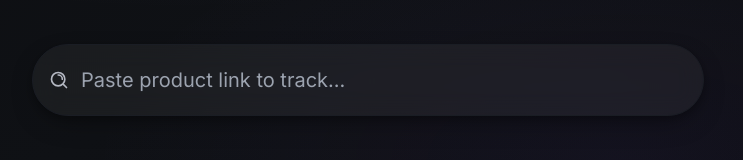
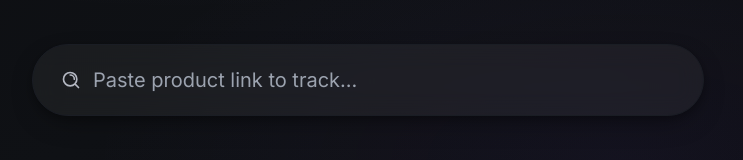
Before and after one commit to fareezmir/smart-price-tracker, a Next.js app in the folder frontend/: page / in a window 1280 px wide. Shown: the part 436-596 px from the top of the page, without its empty margins (272-1015 px from the left). Built offline with nearby package versions, Linux system fonts and the light colour scheme.

Commit message:
fixed margins, adding new endpoint

```diff
--- a/frontend/src/components/ui/SearchBar.tsx
+++ b/frontend/src/components/ui/SearchBar.tsx
@@ -20,7 +20,7 @@ function SearchBar({value, onChange, onSubmit, inputClassName, className, ...pro
           inputClassName,
           className
         )}>
-          <SearchIcon size={20} className="text-textGray mr-3 flex-shrink-0" />
+          <SearchIcon size={20} className="text-textGray m-3 flex-shrink-0" />
           <input
             {...props}
             value={value}
```
Also changed, not shown: 1 other file (tests, documents, lock files or other folders).
